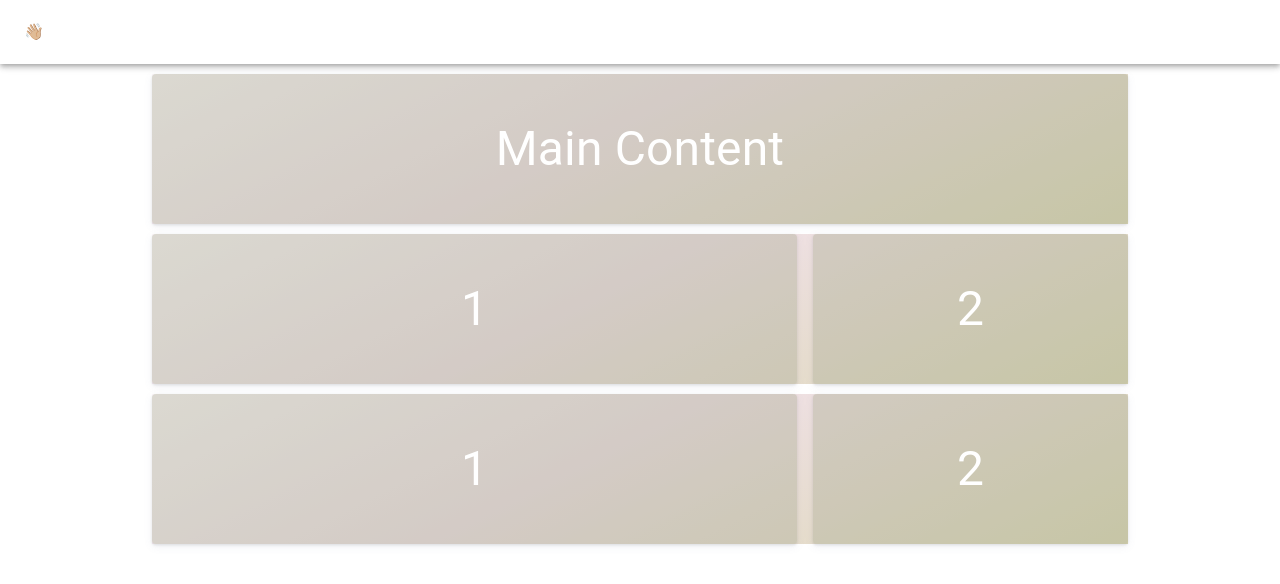
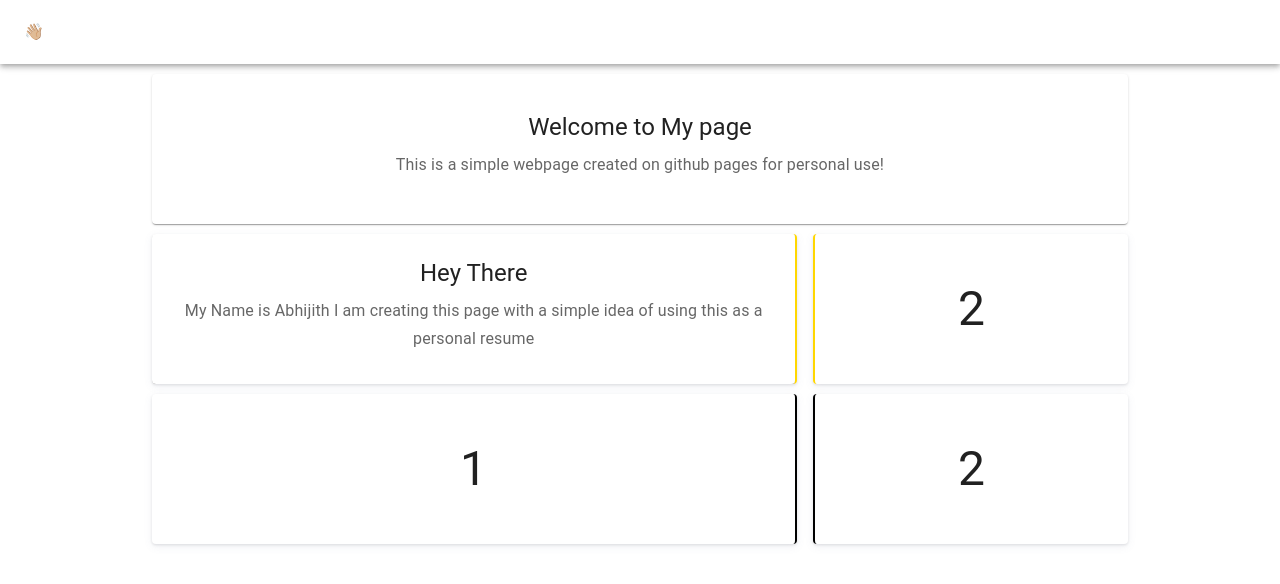
Before and after one commit to eabhijith/personal, a React (Create React App) app: page / in a window 1280 px wide. Shown: the top 584 px of the page. Built offline with nearby package versions, Linux system fonts and the light colour scheme.

Commit message:
updated changes

```diff
--- a/public/index.html
+++ b/public/index.html
@@ -27,6 +27,10 @@
     <title>✋🏻 Abhijith's Personal App</title>
   </head>
   <!-- <body style="background: linear-gradient(230deg, #838c4f4a 2.7%, #ded5d521 100%);"> -->
+  <!-- <body style="background: conic-gradient(from 138.93deg at 50% 50%, #21C143 -24.37deg, #F01557 14.98deg, rgba(251, 0, 196, 0.8)
+    35.22deg, rgba(230, 13, 207, 0.8) 74.59deg, rgba(190, 45, 190, 0.96) 102.73deg, #CA15E8 135deg, #144DE0 171.81deg,
+    #3D4ABD 202.59deg, #2B4AC6 234.59deg, #174BCF 268.13deg, #179FA0 306.94deg, #21C143 335.63deg, #F01557 374.98deg)"> -->
+
   <body>
     <noscript>You need to enable JavaScript to run this app.</noscript>
     <div id="root"></div>
--- a/src/Components/Banner/Banner.css
+++ b/src/Components/Banner/Banner.css
@@ -7,10 +7,12 @@
     grid-template-columns: repeat(auto-fit, minmax(150px, 1fr));
     grid-auto-rows: 150px;
     /* background: linear-gradient(230deg, #e9eae30c 2.7%, #e4dfdf0c 100%); */
-    /* background: red; */
+    /* background: r#848484ed; */
     /* border: 1px solid red; */
-    background : linear-gradient(332.95deg, rgba(172, 163, 78, 0.42) 1.29%, rgba(209, 159, 178, 0.31) 54.96%, rgba(236, 201, 215, 0.15) 99.3%);
-    /* background: radial-gradient(circle, rgba(238, 174, 202, 1) 28%, rgba(148, 187, 233, 1) 91%); */
+    /* background: conic-gradient(from 180deg at 50% 50%, #A514E9 0deg, #B83866 165deg, #F2013B 360deg);; */
+    /*background : linear-gradient(332.95deg, rgba(172, 163, 78, 0.42) 1.29%, rgba(209, 159, 178, 0.31) 54.96%, rgba(236, 201, 215, 0.15) 99.3%);
+    background: radial-gradient(circle, rgba(238, 174, 202, 1) 28%, rgba(148, 187, 233, 1) 91%); */
+    /* background: conic-gradient(from 138.93deg at 50% 50%, #21C143 -24.37deg, #F01557 14.98deg, rgba(251, 0, 196, 0.8) 35.22deg, rgba(230, 13, 207, 0.8) 74.59deg, rgba(190, 45, 190, 0.96) 102.73deg, #CA15E8 135deg, #144DE0 171.81deg, #3D4ABD 202.59deg, #2B4AC6 234.59deg, #174BCF 268.13deg, #179FA0 306.94deg, #21C143 335.63deg, #F01557 374.98deg); */
 }
 
 .item {
@@ -18,9 +20,9 @@
         flex-direction: column;
         justify-content: center;
         align-items: center;
-        background: #a4a88f62;
+        /* background: #a4a88f62; */
         font-size: 3rem;
-        color: #fff;
+        /* color: #fff; */
         box-shadow: rgba(103, 119, 156, 0.1) 0px 0.15rem 0.5rem, rgba(2, 8, 20, 0.1) 0px 0.075rem 0.175rem;
         height: 100%;
         width: 100%;
@@ -32,6 +34,22 @@
         background-repeat: no-repeat;
 }
 
+.right-border-gold {
+    border-right: 2px solid gold;
+}
+
+.right-border-black {
+    border-right: 2px solid black;
+}
+
+.left-border-gold {
+    border-left: 2px solid gold;
+}
+
+.left-border-black {
+    border-left: 2px solid black;
+}
+
 @media screen and (min-width : 600px) {
     .item-long {
         grid-column: span 2/ auto;
@@ -39,8 +57,12 @@
 }
 
 .item:hover {
+    transform: translateY(-2px) scale(1.1);
     box-shadow: rgba(2, 8, 20, 0.1) 0px 0.35em 1.175em, rgba(2, 8, 20, 0.08) 0px 0.175em 0.5em;
-    transform: translateY(-3px) scale(1.1);
+}
+
+hoverblue:hover {
+    border : 2px solid skyblue;
 }
 
 body {
--- a/src/Components/Banner/Banner.tsx
+++ b/src/Components/Banner/Banner.tsx
@@ -1,6 +1,15 @@
 import { Component} from 'react'
 // import 'bulma/css/bulma.min.css';
 import  "./Banner.css";
+
+import Box from '@mui/material/Box';
+import Card from '@mui/material/Card';
+import CardActions from '@mui/material/CardActions';
+import CardContent from '@mui/material/CardContent';
+import Button from '@mui/material/Button';
+import Typography from '@mui/material/Typography';
+import { shadows } from '@mui/system';
+
 interface BannerProps {
 
 
@@ -18,22 +27,43 @@ export default class  Banner extends Component<BannerProps,BannerState> {
 	  }
 
 
+
     public render(): JSX.Element {
       return (
           <div>
 
             <div className='container'>
-                <div className='item'>Main Content</div>
+                  <Card className='item'>
+      <CardContent>
+        <Typography gutterBottom variant="h5" align="center" component="div">
+          Welcome to My page
+        </Typography>
+        <Typography variant="subtitle1" color="text.secondary" align="center">
+          This is a simple webpage created on github pages for personal use!
+        </Typography>
+      </CardContent>
+    </Card>
             </div>
 
             <div className='container'>
-                <div className='item item-long'>1</div>
-                <div className='item'>2</div>
+                <div className='item item-long right-border-gold hoverblue'>
+                  <Card className='item'>
+      <CardContent>
+        <Typography gutterBottom variant="h5" align="center" component="div">
+          Hey There
+        </Typography>
+        <Typography variant="subtitle1" color="text.secondary" align="center">
+          My Name is Abhijith I am creating this page with a simple idea of using this as a personal resume
+        </Typography>
+      </CardContent>
+    </Card>
+                </div>
+                <div className='item left-border-gold hoverblue'>2</div>
             </div>
 
             <div className='container'>
-                <div className='item item-long'>1</div>
-                <div className='item'>2</div>
+                <div className='item item-long right-border-black hoverblue'>1</div>
+                <div className='item left-border-black hoverblue'>2</div>
             </div>
 
           </div>
```
